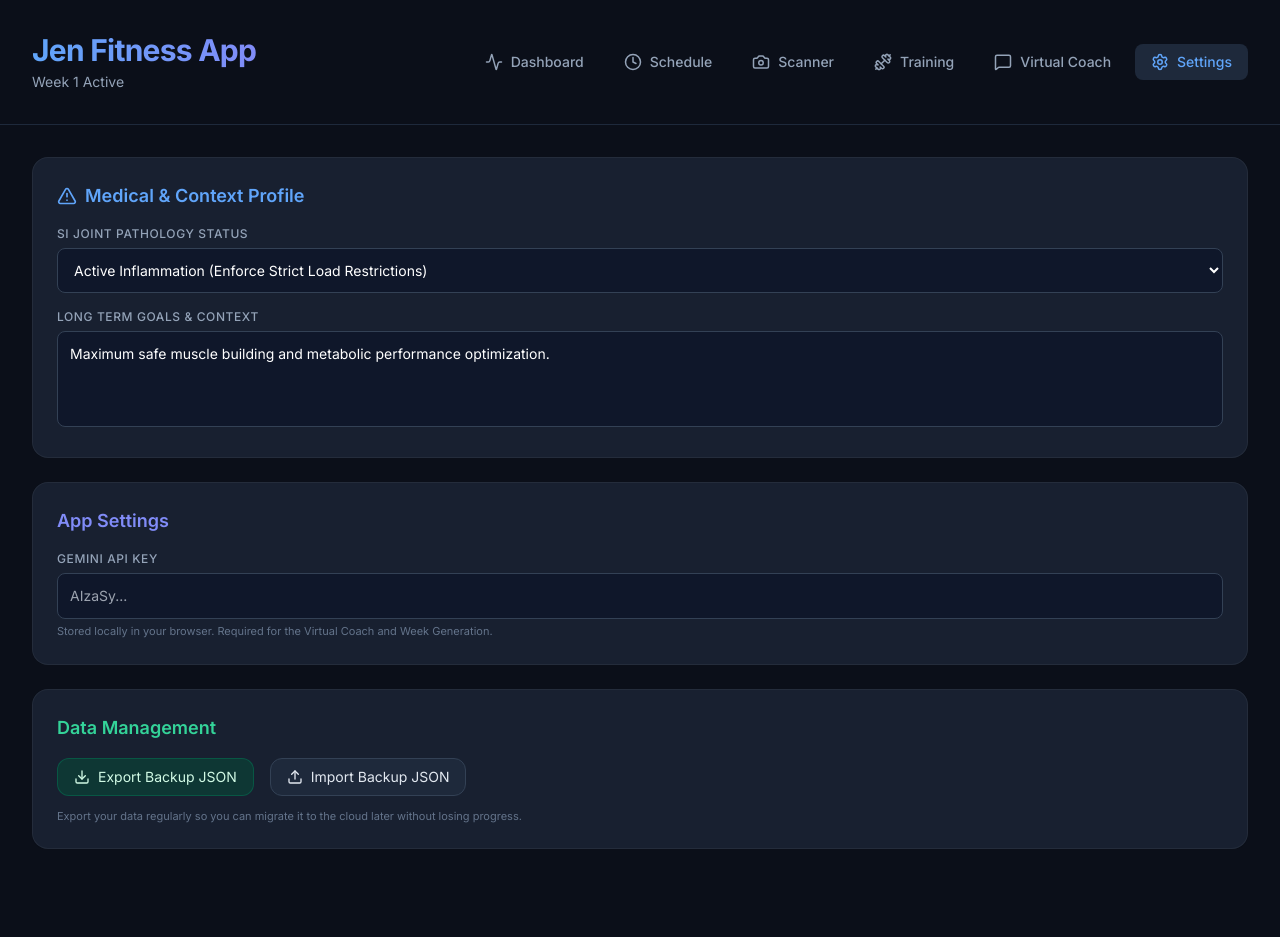
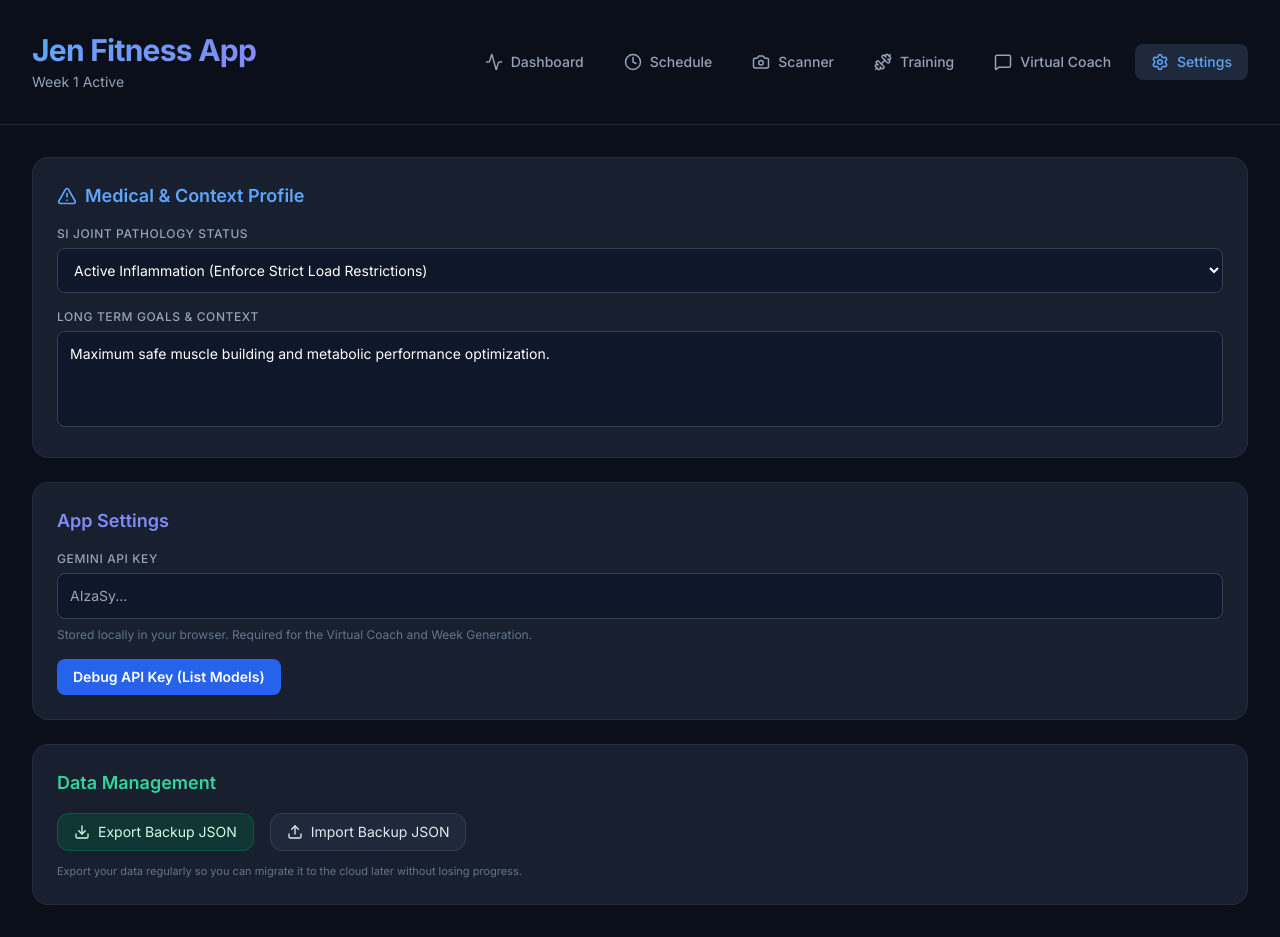
Before and after one commit to jenfamily19/jen-fitness-app, a React (Vite) app: page / in a window 1280 px wide. Both pictures are taken after a click on the button "Settings". Before the commit the page ends 881 px from the top, so only its background shows below. Built offline with nearby package versions, Linux system fonts and the light colour scheme.

Commit message:
Add API Key Debug Button

```diff
--- a/src/components/tabs/SettingsTab.jsx
+++ b/src/components/tabs/SettingsTab.jsx
@@ -87,7 +87,33 @@ export default function SettingsTab() {
             placeholder="AIzaSy..."
             className="w-full mt-1.5 bg-slate-900 border border-slate-700 rounded-lg p-3 text-sm text-white focus:outline-none focus:border-indigo-500"
           />
-          <p className="text-[11px] text-slate-500 mt-1">Stored locally in your browser. Required for the Virtual Coach and Week Generation.</p>
+          <p className="text-xs text-slate-500 mt-2">
+            Stored locally in your browser. Required for the Virtual Coach and Week Generation.
+          </p>
+          <button
+            onClick={async () => {
+              try {
+                if (!profile.apiKey) {
+                  alert("Please paste your API key first!");
+                  return;
+                }
+                const res = await fetch(`https://generativelanguage.googleapis.com/v1beta/models?key=${profile.apiKey.trim()}`);
+                if (!res.ok) {
+                  const errorText = await res.text();
+                  alert(`API Error: ${res.status}\n${errorText}`);
+                  return;
+                }
+                const data = await res.json();
+                const modelNames = data.models.map(m => m.name).join('\n');
+                alert(`SUCCESS! Your key has access to these models:\n\n${modelNames}`);
+              } catch (err) {
+                alert(`Network Error: ${err.message}`);
+              }
+            }}
+            className="mt-4 bg-blue-600 hover:bg-blue-700 text-white px-4 py-2 rounded-lg text-sm font-semibold transition-colors"
+          >
+            Debug API Key (List Models)
+          </button>
         </div>
       </div>
 
```
